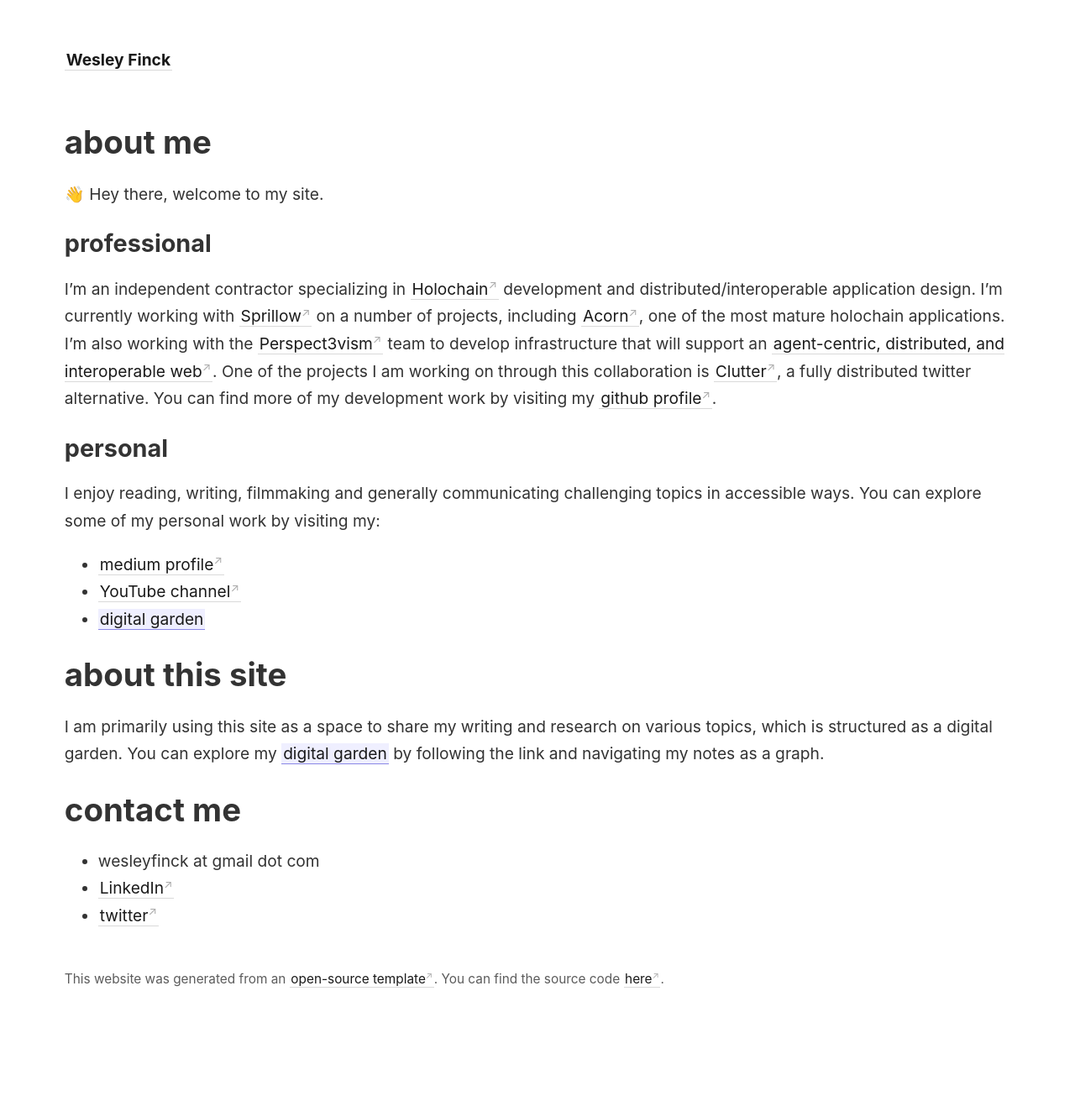
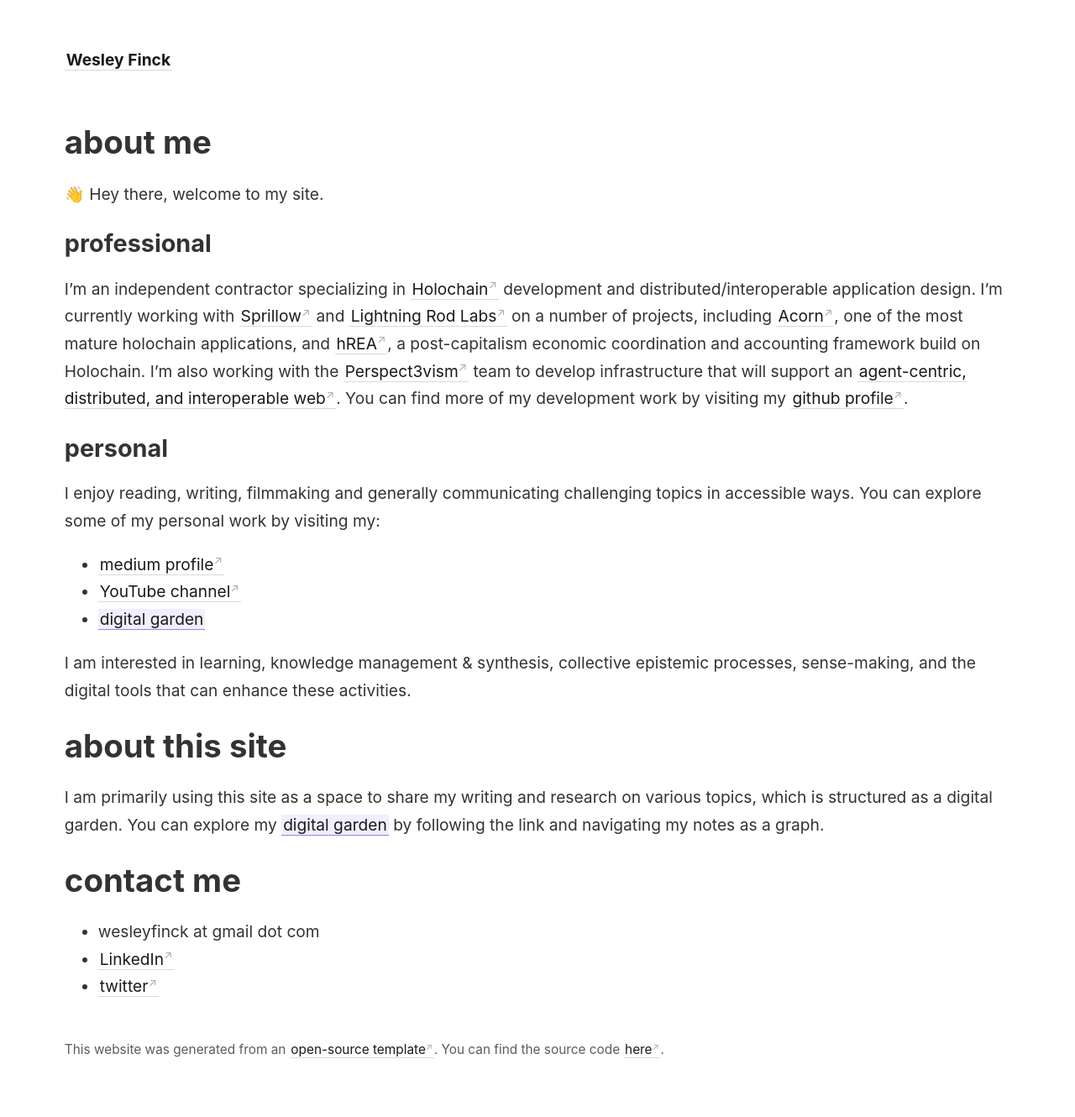
Before and after one commit to weswalla/digital-garden, a Jekyll site: the page built from _pages/index.md, in a window 1280 px wide. Shown: the whole page at 84% size. Built offline with Jekyll 4.4.1, drawn with Linux system fonts in a browser that asks for light colours; before the commit the page ends 1246 px from its top, so only the background shows below that.

Commit message:
updated home page

```diff
--- a/_pages/index.md
+++ b/_pages/index.md
@@ -8,7 +8,7 @@ permalink: /
 👋 Hey there, welcome to my site.
 
 ## professional
-I'm an independent contractor specializing in [Holochain](https://www.holochain.org/) development and distributed/interoperable application design. I'm currently working with [Sprillow](https://sprillow.com) on a number of projects, including [Acorn](https://github.com/h-be/acorn), one of the most mature holochain applications. I'm also working with the [Perspect3vism](https://github.com/perspect3vism/) team to develop infrastructure that will support an [agent-centric, distributed, and interoperable web](https://medium.com/holochain/holochain-reinventing-applications-d2ac1e4f25ef). One of the projects I am working on through this collaboration is [Clutter](https://github.com/artbrock/clutter), a fully distributed twitter alternative. You can find more of my development work by visiting my [github profile](https://github.com/weswalla/).
+I'm an independent contractor specializing in [Holochain](https://www.holochain.org/) development and distributed/interoperable application design. I'm currently working with [Sprillow](https://sprillow.com) and [Lightning Rod Labs](https://lightningrodlabs.org/) on a number of projects, including [Acorn](http://acorn.software/), one of the most mature holochain applications, and [hREA](https://hrea.io/), a post-capitalism economic coordination and accounting framework build on Holochain. I'm also working with the [Perspect3vism](https://github.com/perspect3vism/) team to develop infrastructure that will support an [agent-centric, distributed, and interoperable web](https://medium.com/holochain/holochain-reinventing-applications-d2ac1e4f25ef). You can find more of my development work by visiting my [github profile](https://github.com/weswalla/).
 
 
 ## personal
@@ -17,6 +17,8 @@ I enjoy reading, writing, filmmaking and generally communicating challenging top
 - [YouTube channel](https://www.youtube.com/channel/UCPMZ2h9TqvfWIAQyFGfPyEQ)
 - [[digital garden]]
 
+I am interested in learning, knowledge management & synthesis, collective epistemic processes, sense-making, and the digital tools that can enhance these activities.
+
 # about this site
 I am primarily using this site as a space to share my writing and research on various topics, which is structured as a digital garden. You can explore my [[digital garden]] by following the link and navigating my notes as a graph.
 
```
